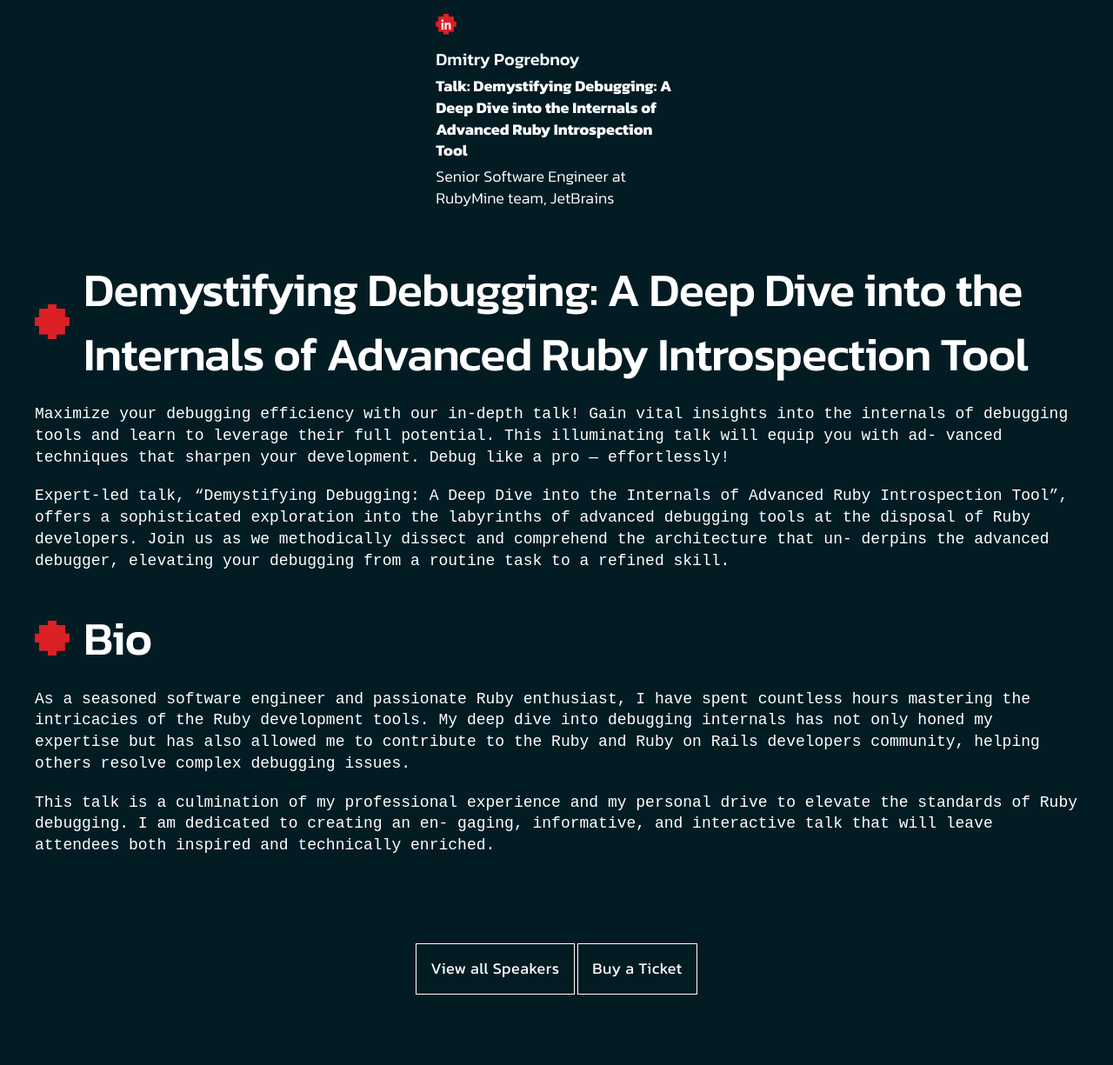
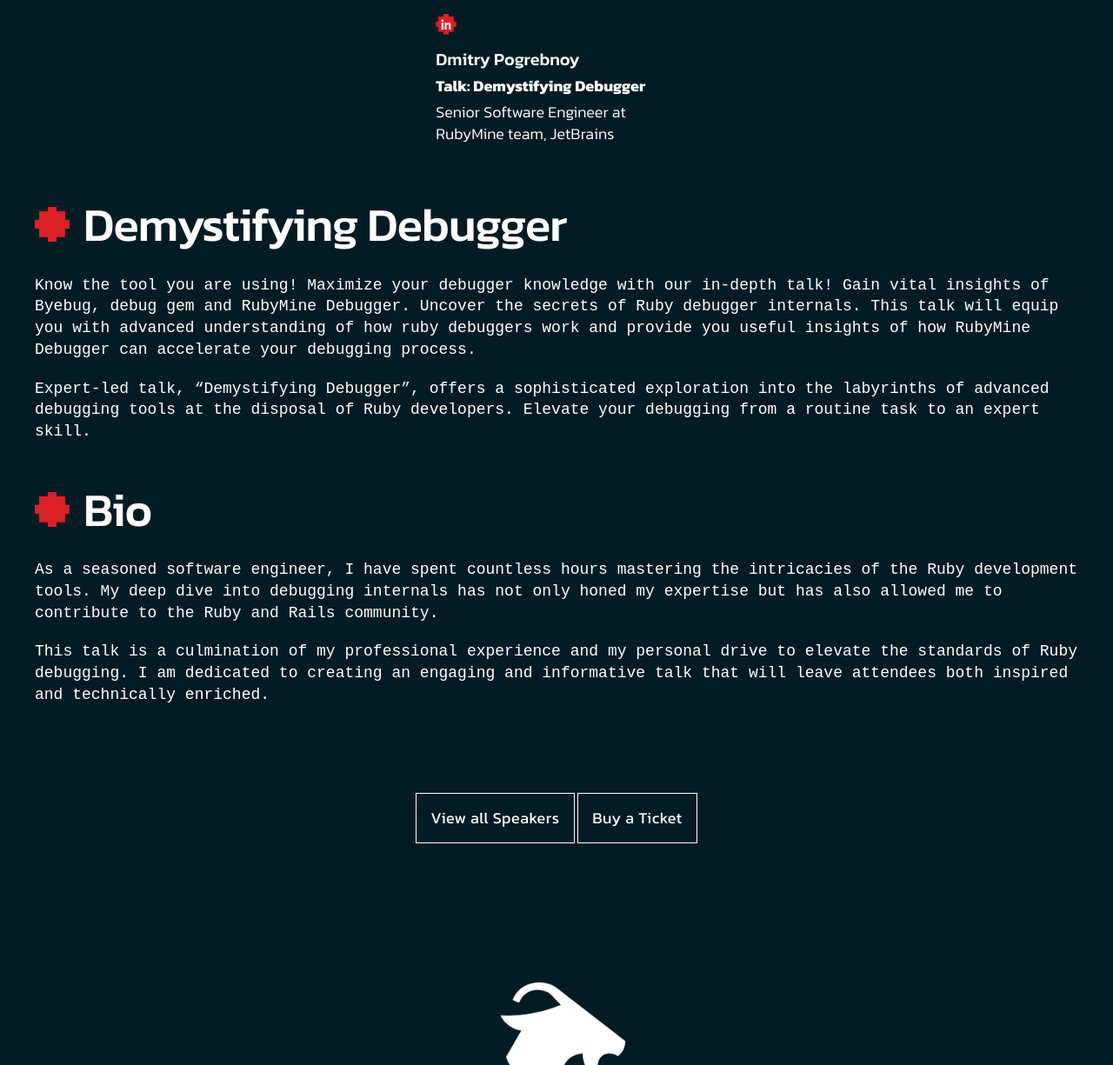
Before and after one commit to euruko/2024.euruko.org, a Jekyll site: the page built from speakers/dmitry_pogrebnoy.html, in a window 1280 px wide and 1400 px high, scrolled down 322 px, cut to the strip 175-1400 px from the top of the window. Shown: the whole strip at 87% size. Built offline with Jekyll 4.4.1, drawn with Linux system fonts in a browser that asks for light colours; comment, search, counter and statistics services are not loaded.

Commit message:
Update bio & talk of Dmitry

```diff
--- a/_includes/agenda/agenda_day_one.html
+++ b/_includes/agenda/agenda_day_one.html
@@ -128,7 +128,7 @@
       <div class="schedule__item">
         <a href="/speakers/dmitry_pogrebnoy" class="schedule__item__image" style="background: url(/assets/images/speakers/dmitry_pogrebnoy.jpg) center center / cover no-repeat;"></a>
         <div class="schedule__item__content">
-          <h5 class="schedule__item__title">Demystifying Debugging: A Deep Dive into the Internals of Advanced Ruby Introspection Tool </h5>
+          <h5 class="schedule__item__title">Demystifying Debugger</h5>
           <p class="schedule__item__speaker">Dmitry Pogrebnoy</p>
         </div>
       </div>
--- a/all_speakers.html
+++ b/all_speakers.html
@@ -336,7 +336,7 @@
                 </li>
               </ul>
               <h4 class="card__name">Dmitry Pogrebnoy</h4>
-              <p class="card__note text--bold">Talk: Demystifying Debugging: A Deep Dive into the Internals of Advanced Ruby Introspection Tool</p>
+              <p class="card__note text--bold">Talk: Demystifying Debugger</p>
               <p class="card__note">Senior Software Engineer at RubyMine team, JetBrains</p>
             </div>
           </div>
--- a/speakers/dmitry_pogrebnoy.html
+++ b/speakers/dmitry_pogrebnoy.html
@@ -20,7 +20,7 @@
                 </li>
               </ul>
               <h4 class="card__name">Dmitry Pogrebnoy</h4>
-              <p class="card__note text--bold">Talk: Demystifying Debugging: A Deep Dive into the Internals of Advanced Ruby Introspection Tool</p>
+              <p class="card__note text--bold">Talk: Demystifying Debugger</p>
               <p class="card__note">Senior Software Engineer at RubyMine team, JetBrains</p>
             </div>
           </div>
@@ -28,19 +28,20 @@
       </div>
       <article class="section__article mb--2">
         <div class="col--100">
-          <h3 class="section__article__title has-dot">Demystifying Debugging: A Deep Dive into the Internals of Advanced Ruby Introspection Tool</h3>
+          <h3 class="section__article__title has-dot">Demystifying Debugger</h3>
           <p class="section__article__text mb--2">
-            Maximize your debugging efficiency with our in-depth talk! Gain vital insights into the internals of debugging tools and learn to leverage
-their full potential. This illuminating talk will equip you with ad-
-vanced techniques that sharpen your development. Debug like a pro — effortlessly!
+            Know the tool you are using! Maximize your debugger knowledge with
+            our in-depth talk! Gain vital insights of Byebug, debug gem and
+            RubyMine Debugger. Uncover the secrets of Ruby debugger internals.
+            This talk will equip you with advanced understanding of how ruby
+            debuggers work and provide you useful insights of how RubyMine
+            Debugger can accelerate your debugging process.
           </p>
           <p class="section__article__text mb--2">
-            Expert-led talk, “Demystifying Debugging: A Deep Dive into the Internals
-of Advanced Ruby Introspection Tool”, offers a sophisticated exploration into
-the labyrinths of advanced debugging tools at the disposal of Ruby developers.
-Join us as we methodically dissect and comprehend the architecture that un-
-derpins the advanced debugger, elevating your debugging from a routine task
-to a refined skill.
+            Expert-led talk, “Demystifying Debugger”, offers a sophisticated
+            exploration into the labyrinths of advanced debugging tools at the
+            disposal of Ruby developers. Elevate your debugging from a routine
+            task to an expert skill.
           </p>
         </div>
       </article>
@@ -48,17 +49,16 @@
         <div class="col--100">
           <h3 class="section__article__title has-dot">Bio</h3>
           <p class="section__article__text mb--2">
-            As a seasoned software engineer and passionate Ruby enthusiast, I have spent
-countless hours mastering the intricacies of the Ruby development tools. My
-deep dive into debugging internals has not only honed my expertise but has also
-allowed me to contribute to the Ruby and Ruby on Rails developers community,
-helping others resolve complex debugging issues.
+            As a seasoned software engineer, I have spent countless hours
+            mastering the intricacies of the Ruby development tools. My deep
+            dive into debugging internals has not only honed my expertise but
+            has also allowed me to contribute to the Ruby and Rails community.
           </p>
           <p class="section__article__text mb--2">
-            This talk is a culmination of my professional experience and my personal drive
-to elevate the standards of Ruby debugging. I am dedicated to creating an en-
-gaging, informative, and interactive talk that will leave attendees both inspired
-and technically enriched.
+            This talk is a culmination of my professional experience and my
+            personal drive to elevate the standards of Ruby debugging. I am
+            dedicated to creating an engaging and informative talk that will
+            leave attendees both inspired and technically enriched.
           </p>
         </div>
       </article>
```
